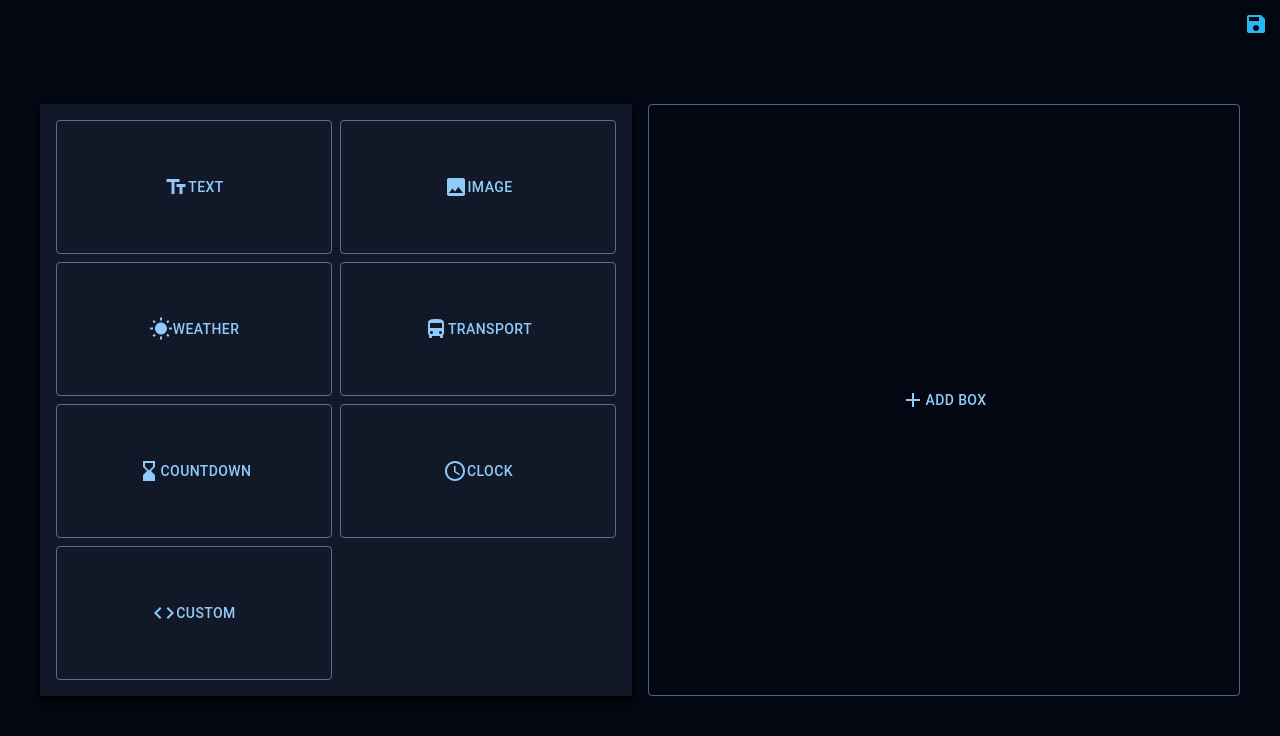
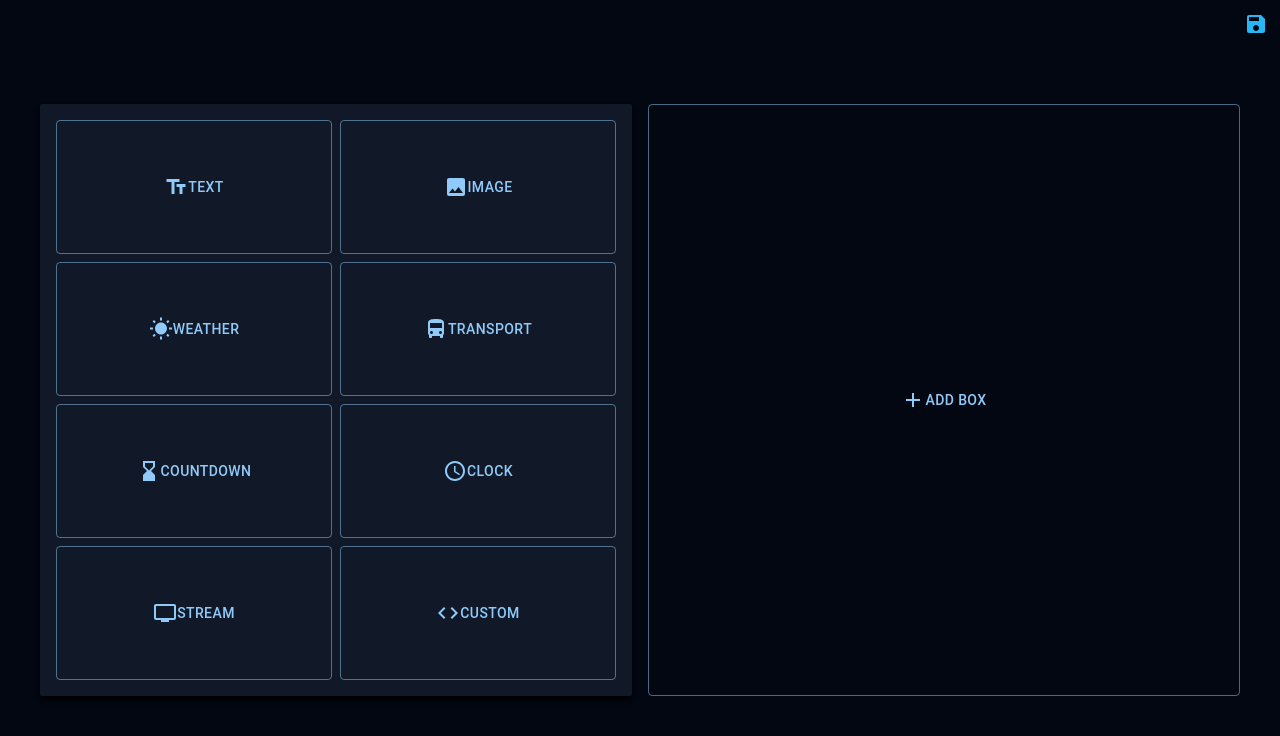
Before and after one commit to TormodNy/hoth, a React (Vite) app: page / in a window 1280 px wide. Shown: the top 736 px of the page. Built offline with nearby package versions, Linux system fonts and the light colour scheme.

Commit message:
add stream box

```diff
--- a/src/components/boxes/BoxContainer.tsx
+++ b/src/components/boxes/BoxContainer.tsx
@@ -10,6 +10,7 @@ import { CustomBox } from "./CustomBox";
 import { CountdownBox } from "./CountdownBox";
 import { AddBoxButton } from "../AddBoxButton";
 import { ClockBox } from "./ClockBox";
+import { StreamBox } from "./StreamBox";
 
 interface BoxContainerProps {
   cursorInWindow: boolean;
@@ -46,6 +47,8 @@ export function BoxContainer({ cursorInWindow }: BoxContainerProps) {
             return <CountdownBox box={box} key={box.id} />;
           case BoxType.Clock:
             return <ClockBox box={box} key={box.id} />;
+          case BoxType.Stream:
+            return <StreamBox box={box} key={box.id} />;
           case BoxType.Custom:
             return <CustomBox box={box} key={box.id} />;
         }
--- /dev/null
+++ b/src/components/boxes/StreamBox.tsx
@@ -0,0 +1,20 @@
+import { IStreamBox } from "../../types";
+import { Box } from "./Box";
+
+interface StreamBoxProps {
+  box: IStreamBox;
+}
+
+export function StreamBox({ box }: StreamBoxProps) {
+  return (
+    <Box box={box} removable>
+      <iframe
+        src="https://www.nrk.no/video/embed/NRK1?autoplay=true"
+        title="NRK1"
+        className="w-full rounded-sm aspect-video"
+        allow="autoplay"
+        allowFullScreen
+      />
+    </Box>
+  );
+}
--- a/src/components/boxes/UndefinedBox.tsx
+++ b/src/components/boxes/UndefinedBox.tsx
@@ -9,6 +9,7 @@ import {
   Image,
   Schedule,
   TextFields,
+  Tv,
   WbSunny,
 } from "@mui/icons-material";
 import {
@@ -87,6 +88,10 @@ export function UndefinedBox({ box }: UndefinedBoxProps) {
           <Schedule />
           Clock
         </Button>
+        <Button variant="outlined" onClick={() => setBoxType(BoxType.Stream)}>
+          <Tv />
+          Stream
+        </Button>
         <Button variant="outlined" onClick={() => setBoxType(BoxType.Custom)}>
           <Code />
           Custom
--- a/src/types.ts
+++ b/src/types.ts
@@ -6,6 +6,7 @@ export enum BoxType {
   Transport = "Transport",
   Countdown = "Countdown",
   Clock = "Clock",
+  Stream = "Stream",
   Custom = "Custom",
 }
 
@@ -49,6 +50,10 @@ export interface IClockBox extends IBaseBox {
   boxType: BoxType.Clock;
 }
 
+export interface IStreamBox extends IBaseBox {
+  boxType: BoxType.Stream;
+}
+
 export interface ICustomBox extends IBaseBox {
   boxType: BoxType.Custom;
   source: string;
@@ -62,4 +67,5 @@ export type IBox =
   | ITransportBox
   | ICountdownBox
   | IClockBox
+  | IStreamBox
   | ICustomBox;
```
